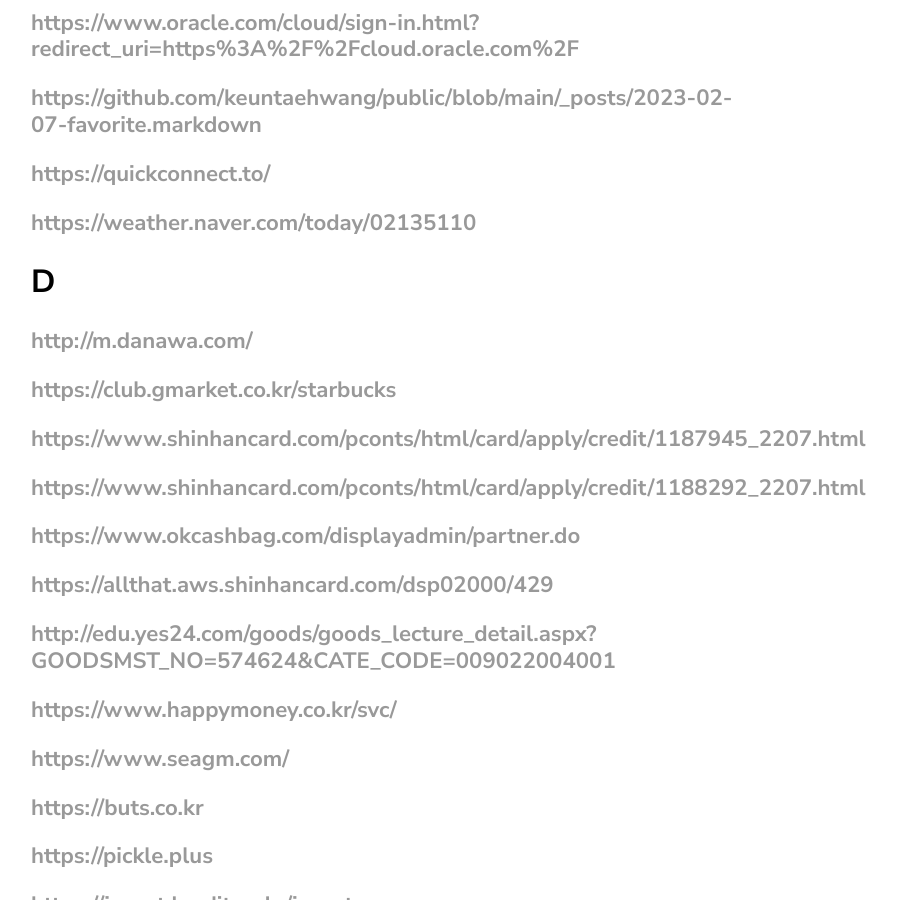
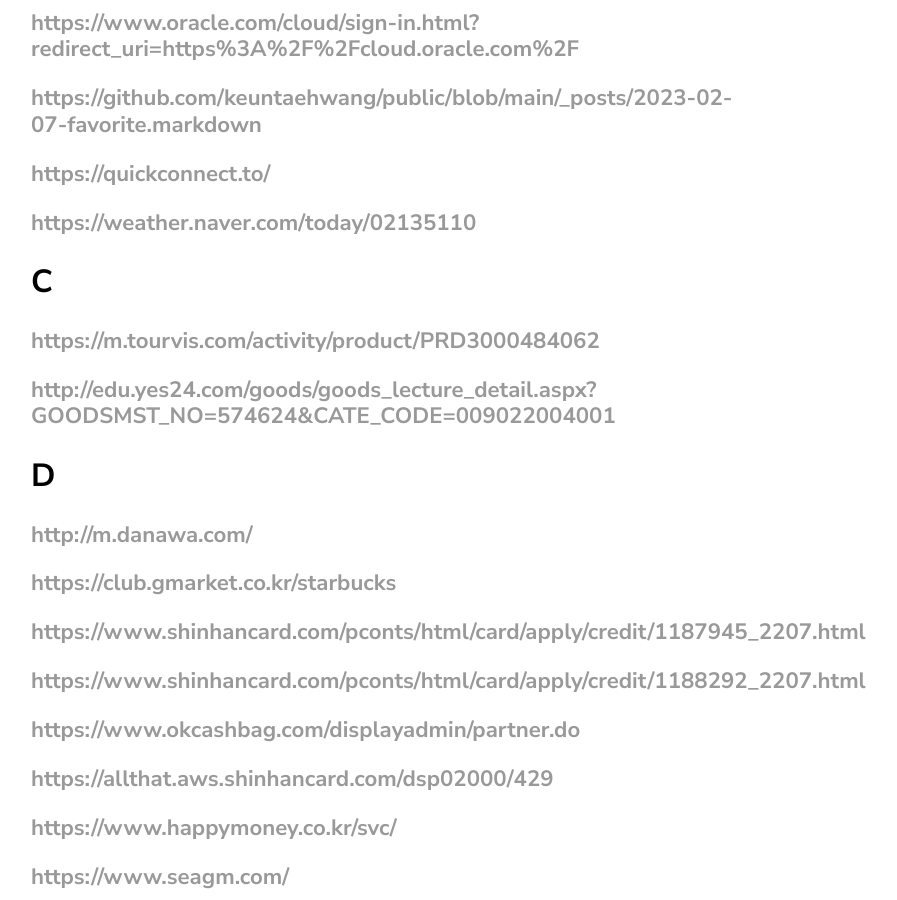
Before and after one commit to keuntaehwang/public, a Jekyll site: the page built from _posts/2023-02-07-favorite.markdown, in a window 1280 px wide and 900 px high, scrolled down 880 px. Shown: the whole window, without its empty margins (69-966 px from the left). Built offline with Jekyll 4.4.1, drawn with Linux system fonts in a browser that asks for light colours.

Commit message:
Update 2023-02-07-favorite.markdown

```diff
--- a/_posts/2023-02-07-favorite.markdown
+++ b/_posts/2023-02-07-favorite.markdown
@@ -18,6 +18,10 @@ categories: NONE
 ### <https://quickconnect.to/>
 ### <https://weather.naver.com/today/02135110>
 
+## C
+### <https://m.tourvis.com/activity/product/PRD3000484062>
+### <http://edu.yes24.com/goods/goods_lecture_detail.aspx?GOODSMST_NO=574624&CATE_CODE=009022004001>
+
 ## D
 ### <http://m.danawa.com/>
 ### <https://club.gmarket.co.kr/starbucks>
@@ -25,7 +29,6 @@ categories: NONE
 ### <https://www.shinhancard.com/pconts/html/card/apply/credit/1188292_2207.html>
 ### <https://www.okcashbag.com/displayadmin/partner.do>
 ### <https://allthat.aws.shinhancard.com/dsp02000/429>
-### <http://edu.yes24.com/goods/goods_lecture_detail.aspx?GOODSMST_NO=574624&CATE_CODE=009022004001>
 ### <https://www.happymoney.co.kr/svc/>
 ### <https://www.seagm.com/>
 ### <https://buts.co.kr>
```
